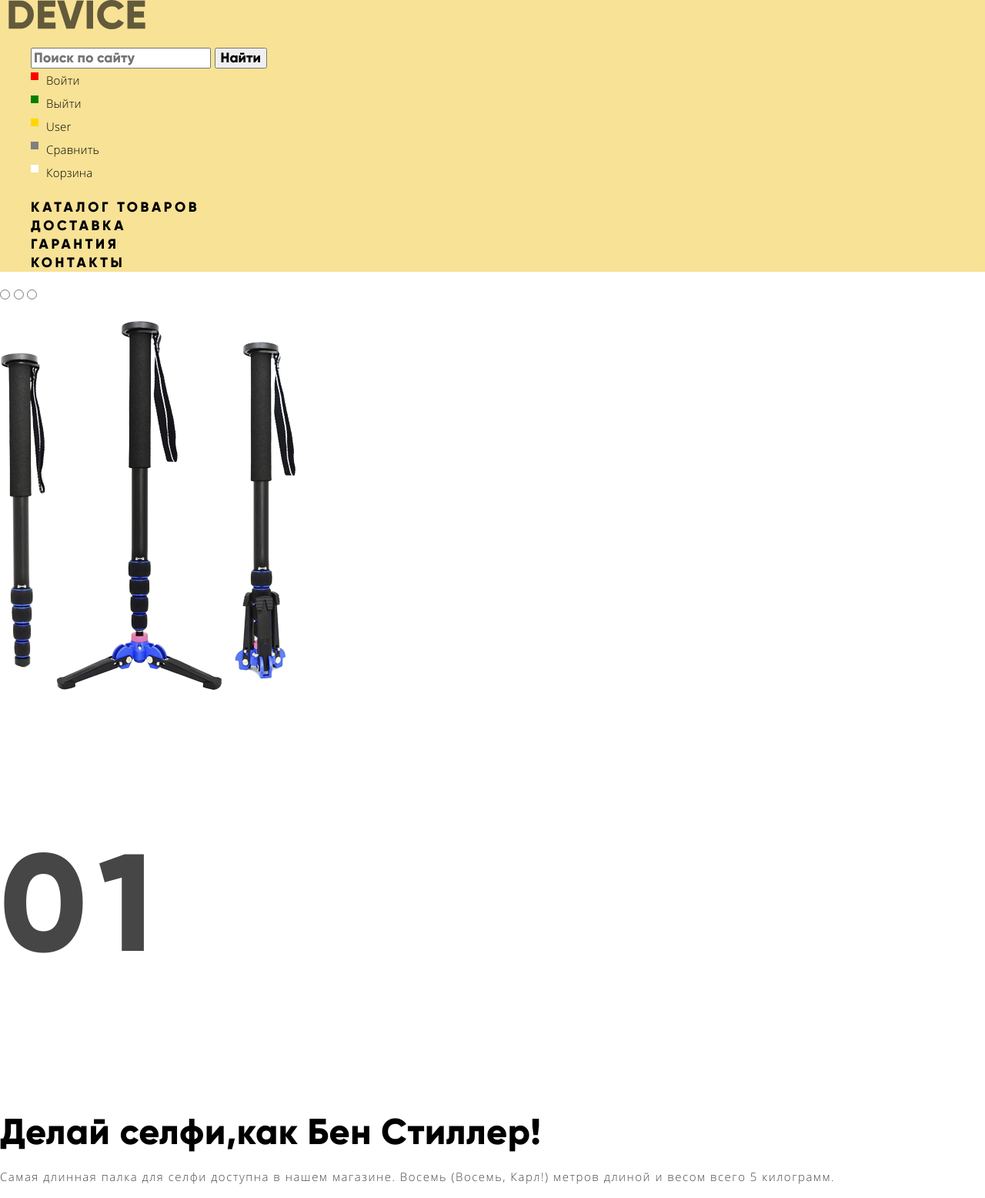
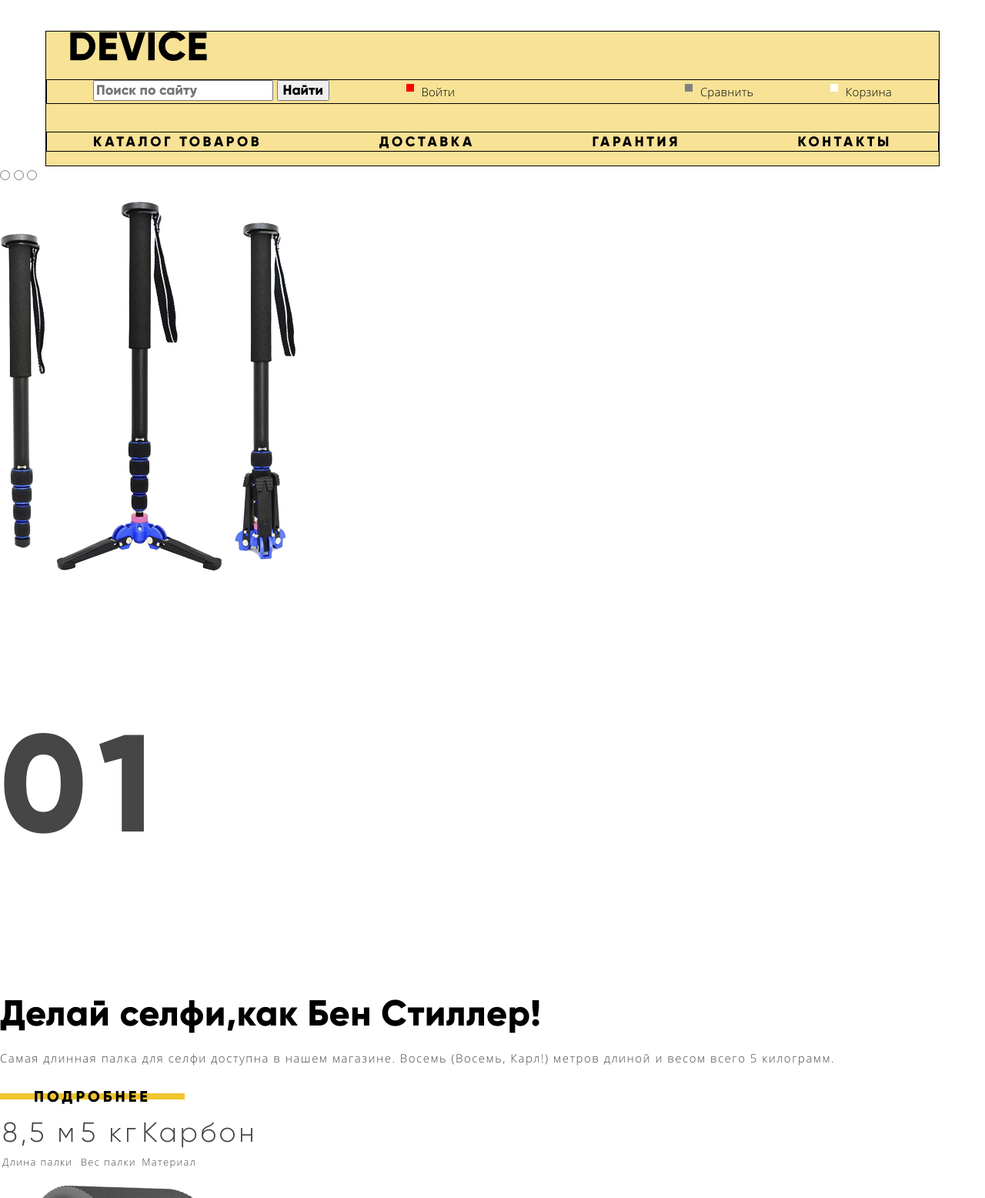
Before and after one commit to martinesidens/885303-device-24, a plain HTML site: page index.html in a window 1280 px wide. Shown: the top 1556 px of the page at 77% size. Drawn offline with Linux system fonts and the light colour scheme.

Commit message:
коммит 2

```diff
--- a/css/style.css
+++ b/css/style.css
@@ -453,18 +453,18 @@ a {
   color: #464646;
 }
 
-.main-katalog li {
+.main-сatalog li {
   list-style: none;
 }
 
-.image-katalog-item {
+.image-сatalog-item {
   width: 160px;
   height: 160px;
   background-color: #f0c52e;
   opacity: 0.5;
 }
 
-.name-katalog-item {
+.name-сatalog-item {
   letter-spacing: 0.01em;
   color: #000;
 }
@@ -536,3 +536,74 @@ a {
 .brands-link:hover {
   opacity: 1;
 }
+
+.main-header {
+  width: 1160px;
+
+  margin: 0 auto;
+  display: flex;
+  border: 1px solid #000;
+  flex-direction: column;
+  margin-top: 40px;
+
+}
+
+.header-user-navigation-link {
+  display: flex;
+  border: 1px solid #000;
+  justify-content: space-between;
+  padding-left: 60px;
+  padding-right: 60px;
+}
+
+.main-navigation-item {
+  display: flex;
+  border: 1px solid #000;
+  justify-content: space-between;
+  padding-left: 60px;
+  padding-right: 60px;
+}
+
+.header-link-hidden {
+  display: none;
+}
+
+.header-logo {
+  padding-left: 20px;
+}
+
+.info {
+  display: flex;
+  border: solid 1px #000;
+}
+
+.btn-style{
+  display: inline-block;
+  vertical-align: top;
+  padding: 10px;
+  min-width: 220px;
+  max-width: 100%;
+  position: relative;
+  font-size: 20px;
+  line-height: 1;
+  text-align: center;
+  text-transform: uppercase;
+  z-index: 1;
+  border: 0;
+  background: 0;
+}
+.btn-style::after {
+    content: "";
+    position: absolute;
+    top: 50%;
+    transform:translateY(-50%);
+    left: 0;
+    width: 100%;
+    height: 8px;
+    background-color: #f0c52e;
+    z-index: -1;
+    transition: .3s linear;
+}
+ .btn-style:hover::after{
+  height: 100%;
+  }
```
Also changed, not shown: index.html (+1 -1 lines).
